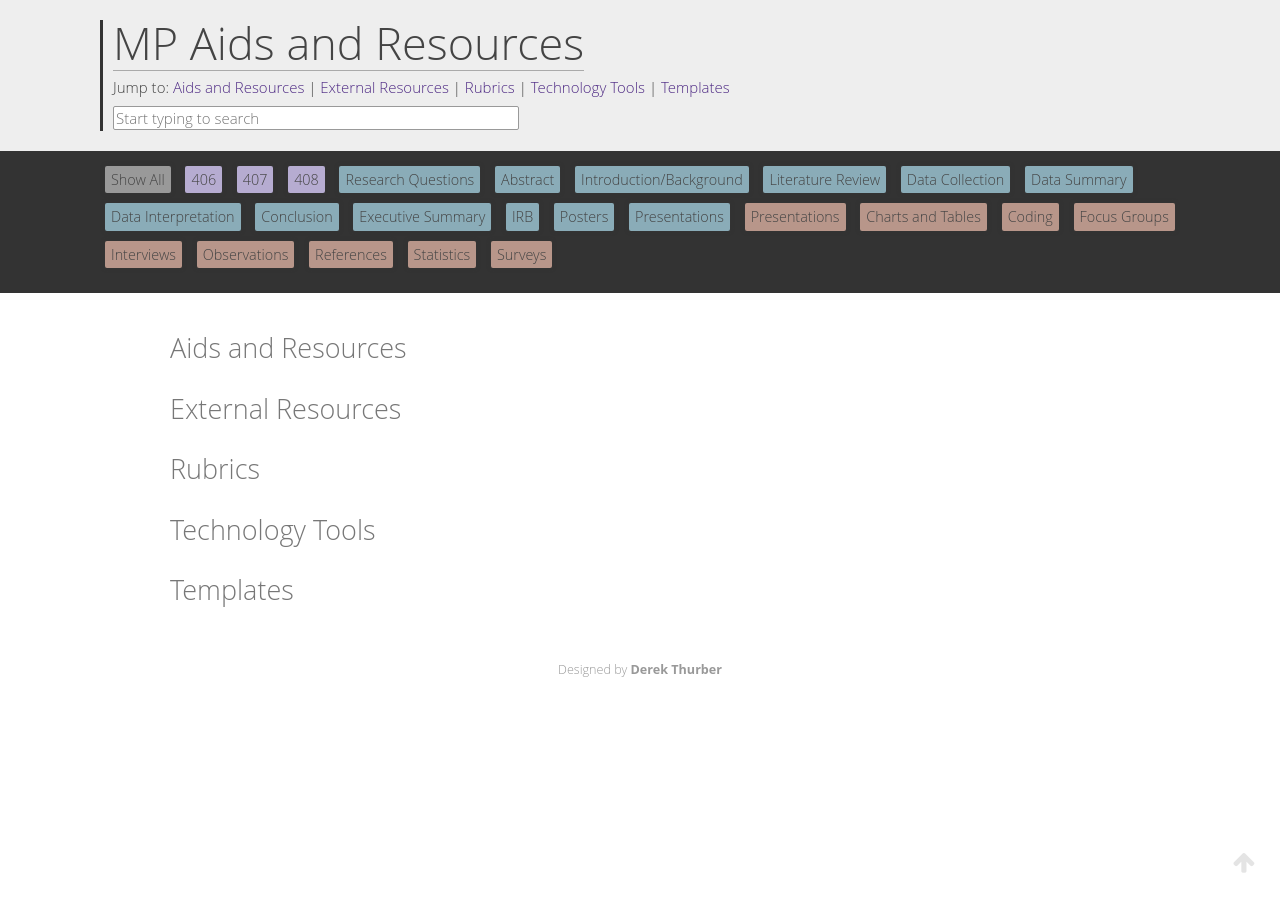
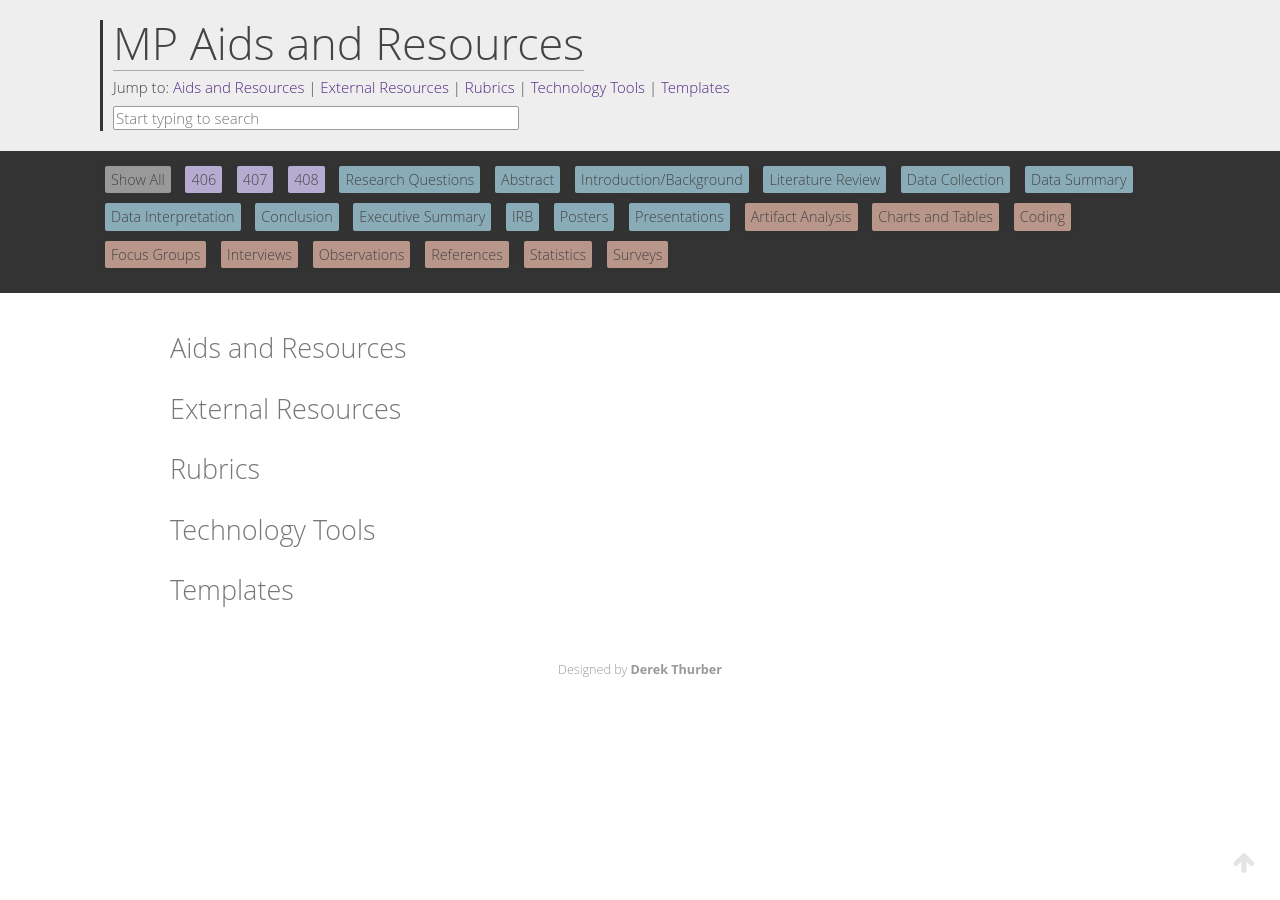
Before and after one commit to dwthurber/mshe-tech-tools, a Jekyll site: the page built from index.html, in a window 1280 px wide. Built offline with Jekyll 4.4.1, drawn with Linux system fonts in a browser that asks for light colours; nearby versions of some CDN libraries.

Commit message:
Updated '/index.html' via CloudCannon

```diff
--- a/index.html
+++ b/index.html
@@ -318,7 +318,7 @@ tools:
                 <div class="filter mp-filter" data-filter=".irb">IRB</div>
                 <div class="filter mp-filter" data-filter=".posters">Posters</div>
                 <div class="filter mp-filter" data-filter=".presentations">Presentations</div>
-                <div class="filter type-filter" data-filter=".artifactanalysis">Presentations</div>
+                <div class="filter type-filter" data-filter=".artifactanalysis">Artifact Analysis</div>
                 <div class="filter type-filter" data-filter=".chartsandtables">Charts and Tables</div>
                 <div class="filter type-filter" data-filter=".coding">Coding</div>
                 <div class="filter type-filter" data-filter=".focusgroups">Focus Groups</div>
```
